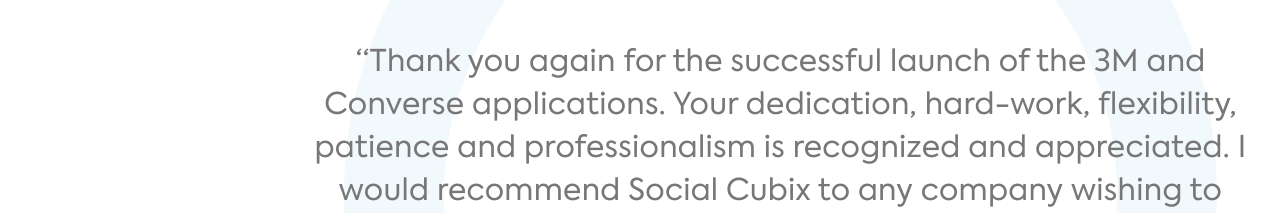
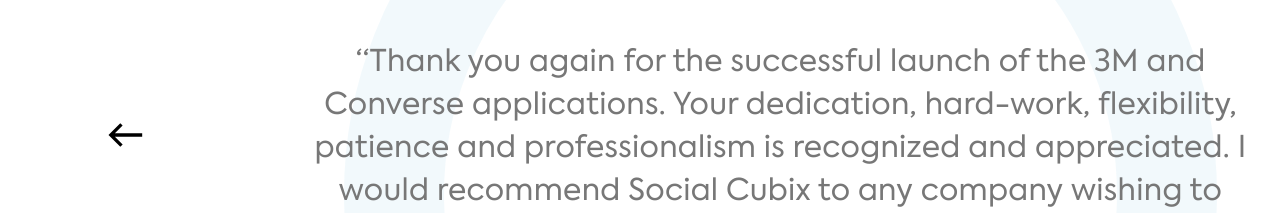
Before and after one commit to mohsinghafoor/techtiz, a React (Create React App) app: page / in a window 1280 px wide. Shown: the part 4117-4330 px from the top of the page. Built offline with nearby package versions, Linux system fonts and the light colour scheme.

Commit message:
added arrows in feedback

```diff
--- a/src/components/feedback/index.jsx
+++ b/src/components/feedback/index.jsx
@@ -2,6 +2,7 @@
 import { makeStyles } from "@material-ui/core/styles";
 import { Box, Container, Typography } from "@material-ui/core";
 import clutch from "../../assets/clutch.png";
+import CallMadeIcon from "@material-ui/icons/CallMade";
 import StarIcon from "@material-ui/icons/Star";
 
 const useStyles = makeStyles((theme) => ({
@@ -130,6 +131,21 @@
 
     color: "#000000",
   },
+  leftarrow: {
+    position: "absolute",
+    left: 105,
+    top: 4232,
+    color: "black",
+    fontSize: 40,
+    transform: "rotate(-135.12deg)",
+  },
+  rightarrow: {
+    position: "absolute",
+    left: 1395,
+    top: 4232,
+    fontSize: 40,
+    transform: "rotate(44deg)",
+  },
 }));
 
 export default function Feedback() {
@@ -137,6 +153,7 @@
 
   return (
     <Container className={classes.root}>
+      <CallMadeIcon className={classes.leftarrow} />
       <Box className={classes.eclipse}></Box>
       <Typography className={classes.heading}>
         Valuable Feedbacks from our Satisfied Clients
@@ -163,6 +180,7 @@
         Rated 4.9/5.0 for web development, mobile development and design
         services
       </Typography>
+      <CallMadeIcon className={classes.rightarrow} />
     </Container>
   );
 }
```
